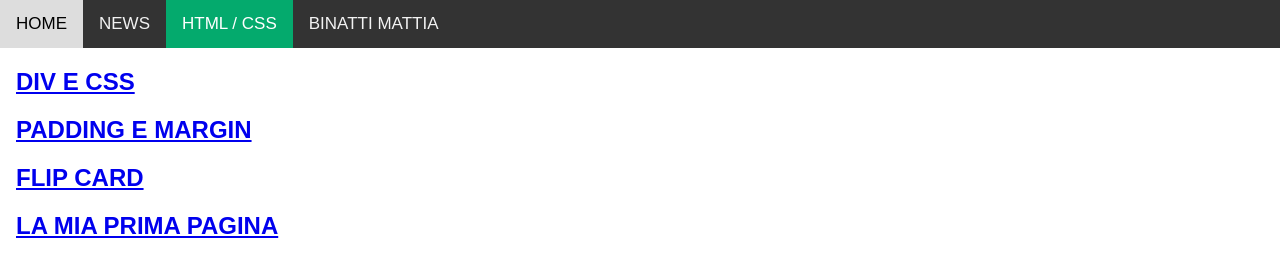
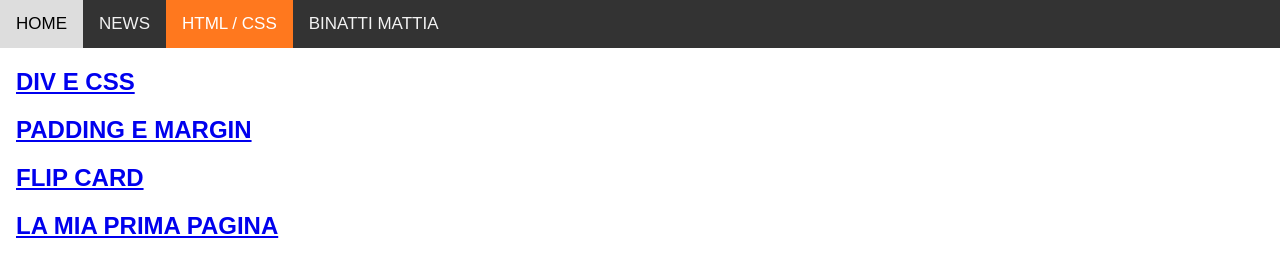
Before and after one commit to binattimattia/TPSIT, a plain HTML site: page ESERCIZI HTML-CSS.htm in a window 1280 px wide. Drawn offline with Linux system fonts and the light colour scheme.

Commit message:
Update ESERCIZI HTML-CSS.htm

```diff
--- a/ESERCIZI HTML-CSS.htm
+++ b/ESERCIZI HTML-CSS.htm
@@ -30,7 +30,7 @@ body {
 }
 
 .topnav a.active {
-  background-color: #04AA6D;
+  background-color: #FF781E;
   color: white;
 }
 
```
